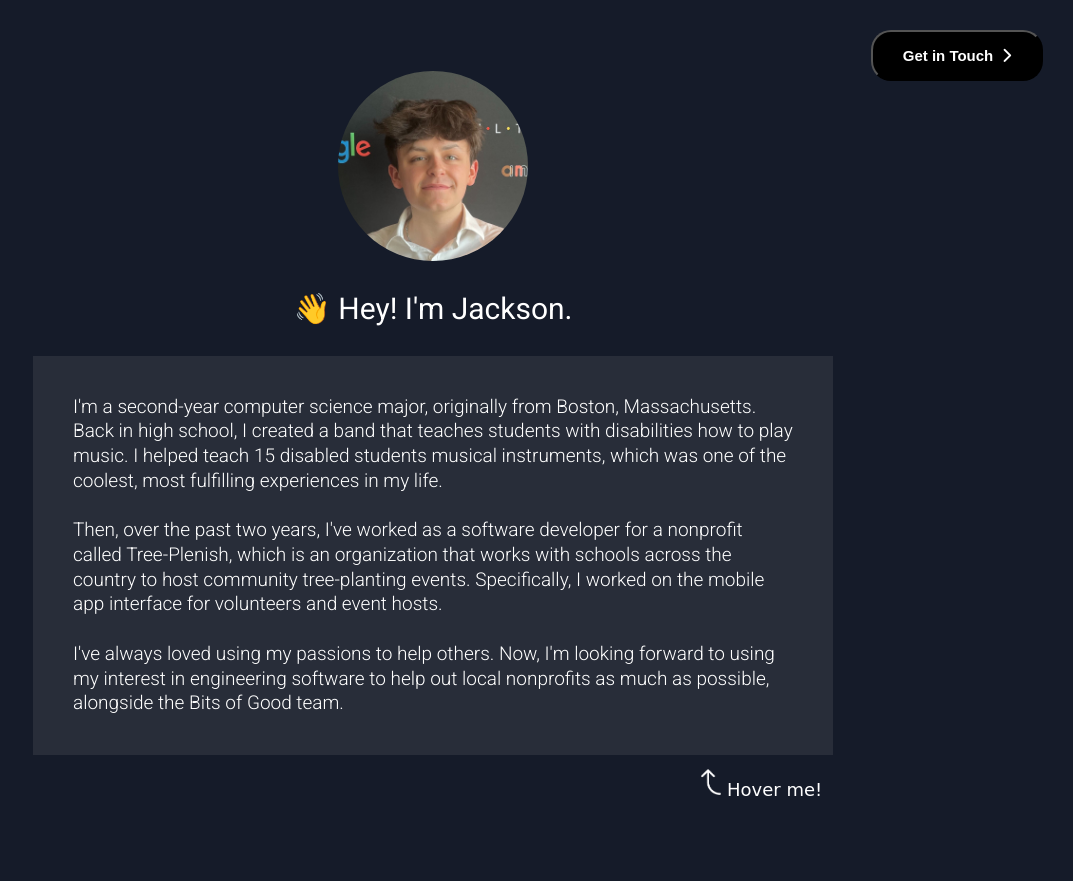
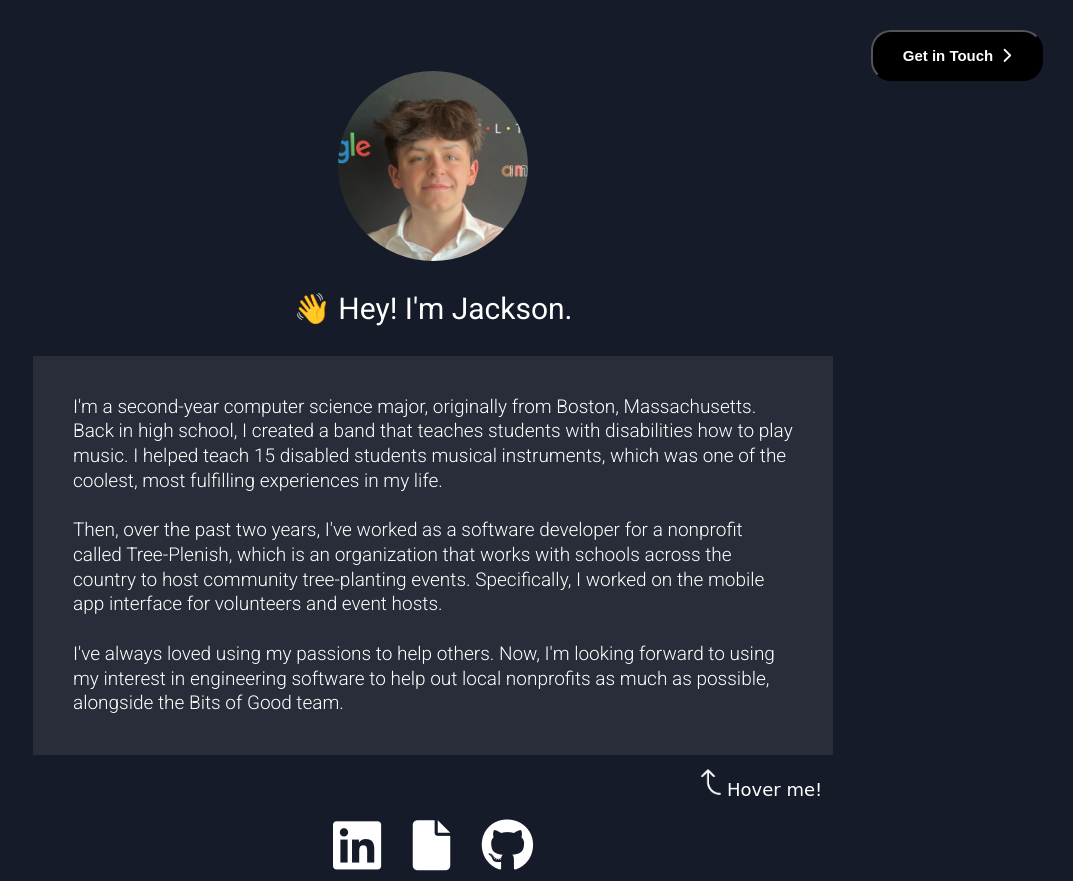
Before and after one commit to jacksonbelanger/bits-of-good-intro, a plain HTML site: page index.html in a window 1280 px wide. Shown: the whole page, without its empty margins (207-1280 px from the left). Before the commit the page ends 826 px from the top, so only its background shows below. Drawn offline with Linux system fonts and the light colour scheme; a web font is replaced by a local one.

Commit message:
added linkedin, resume, github to footer

```diff
--- a/index.html
+++ b/index.html
@@ -35,6 +35,17 @@
         <img id="arrow-up" src="images/arrow_up.png" alt="arrow-pointing-up">
         <p id="hover-me">Hover me!</p>
     </div>
+    <div id="icons-container">
+        <a href="https://www.linkedin.com/in/jacksonbelanger/" class="footer-link" target="_blank">
+            <i class="fa-brands fa-linkedin" id="linkedin-icon"></i>
+        </a>
+        <a href="./files/Jackson_Belanger_Resume.pdf" download class="footer-link">
+            <i class="fa-solid fa-file" id="resume-icon"></i>
+        </a>
+        <a href="https://github.com/jacksonbelanger" class="footer-link" target="_blank">
+            <i class="fa-brands fa-github" id="github-icon"></i>
+        </a>
+    </div>
     <button
         onclick="location.href='mailto:jacksonbelanger@gatech.edu?subject=Bits%20of%20Good%20Introduction&body=Nice%20website'">
         Get in Touch&nbsp;&nbsp;<i class="fa-solid fa-chevron-right"></i>
--- a/styles.css
+++ b/styles.css
@@ -83,3 +83,26 @@ button:hover {
     color: #282d39;
     cursor: pointer;
 }
+
+.footer-link {
+    color: white;
+}
+
+#icons-container {
+    display: flex;
+    align-items: center;
+    justify-content: space-between;
+    width: 200px;
+}
+
+#linkedin-icon {
+    font-size: 55px;
+}
+
+#resume-icon {
+    font-size: 50px;
+}
+
+#github-icon {
+    font-size: 53px;
+}
```
Also changed, not shown: 1 other file.
